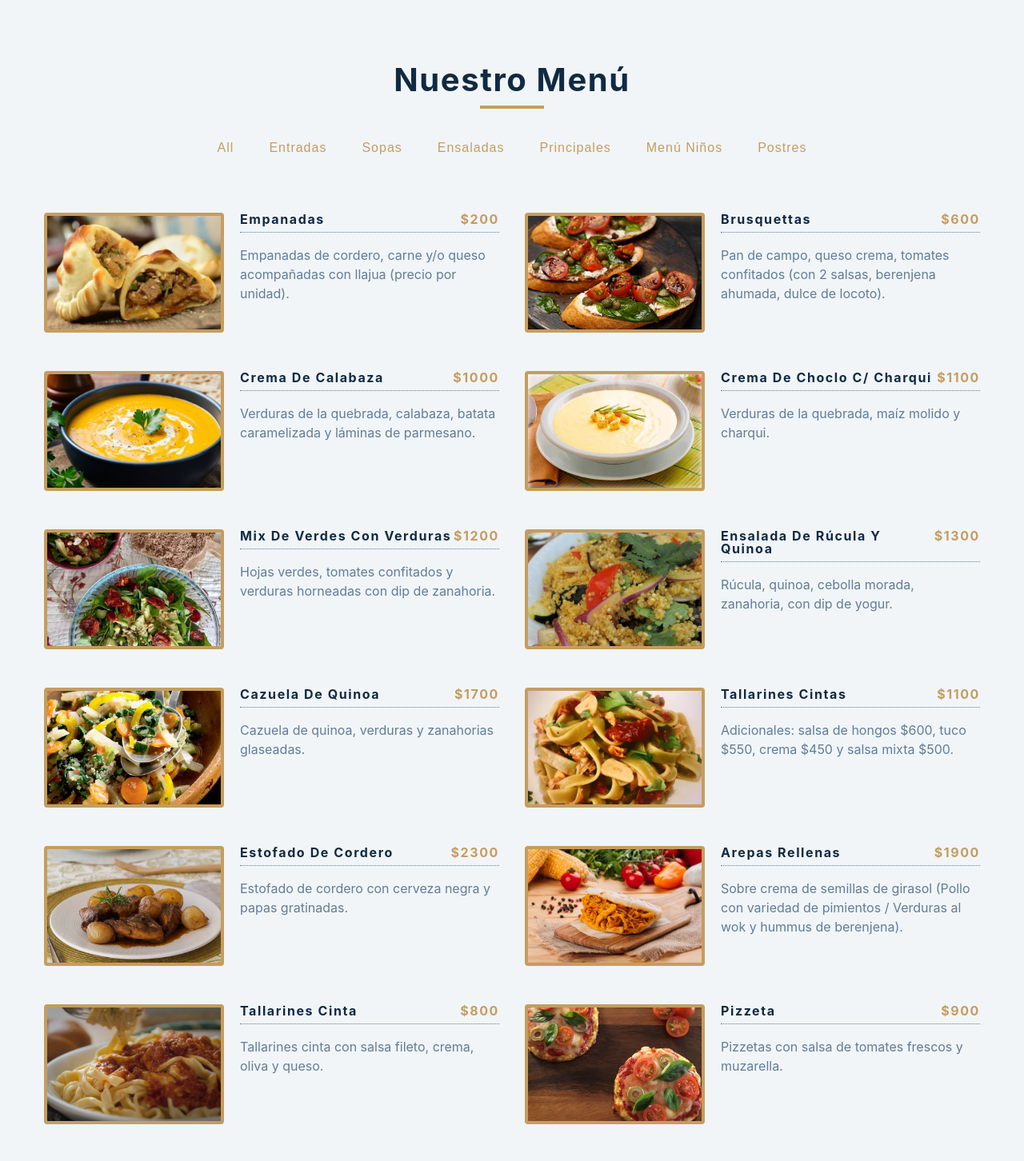
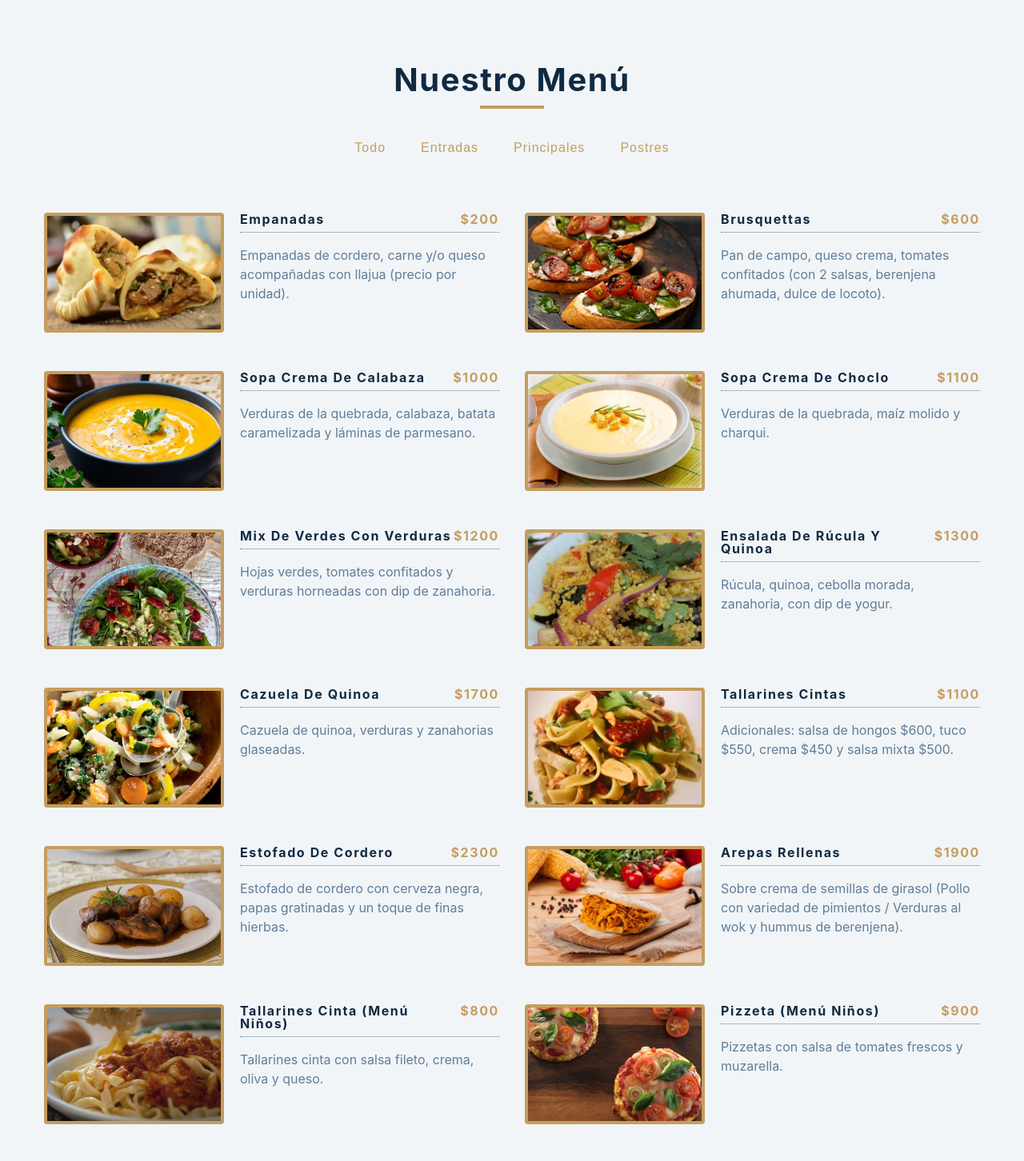
Before and after one commit to rcblue/react-restaurant-menu, a React (Create React App) app: page / in a window 1280 px wide. Shown: the top 1452 px of the page at 80% size. Built offline with nearby package versions, Linux system fonts and the light colour scheme.

Commit message:
fix categories

```diff
--- a/src/App.js
+++ b/src/App.js
@@ -3,14 +3,14 @@ import Menu from './Menu';
 import Categories from './Categories';
 import items from './data';
 
-const allCategories =['all',...new Set(items.map((item)=> item.category))] ;
+const allCategories =['todo',...new Set(items.map((item)=> item.category))] ;
 
 function App() {
 const [menuItems, setMenuItems] = useState(items);
 const [categories, setCategories] = useState(allCategories);
 
 const filterItems = (category) =>{
-  if (category === 'all'){
+  if (category === 'todo'){
     setMenuItems(items);
     return;
   }
--- a/src/data.js
+++ b/src/data.js
@@ -17,16 +17,16 @@ const menu = [
   },
   {
     id: 3,
-    title: 'crema de calabaza',
-    category: 'sopas',
+    title: 'sopa crema de calabaza',
+    category: 'principales',
     price: 1000.00,
     img: './images/item-3.jpeg',
     desc: `Verduras de la quebrada, calabaza, batata caramelizada y láminas de parmesano.`,
   },
   {
     id: 4,
-    title: 'crema de choclo c/ charqui',
-    category: 'sopas',
+    title: 'sopa crema de choclo',
+    category: 'principales',
     price: 1100.00,
     img: './images/item-4.jpeg',
     desc: `Verduras de la quebrada, maíz molido y charqui.`,
@@ -34,7 +34,7 @@ const menu = [
   {
     id: 5,
     title: 'mix de verdes con verduras',
-    category: 'ensaladas',
+    category: 'principales',
     price: 1200.00,
     img: './images/item-5.jpeg',
     desc: `Hojas verdes, tomates confitados y verduras horneadas con dip de zanahoria.`,
@@ -42,7 +42,7 @@ const menu = [
   {
     id: 6,
     title: 'ensalada de rúcula y quinoa',
-    category: 'ensaladas',
+    category: 'principales',
     price: 1300.00,
     img: './images/item-6.jpeg',
     desc: `Rúcula, quinoa, cebolla morada, zanahoria, con dip de yogur.`,
@@ -69,7 +69,7 @@ const menu = [
     category: 'principales',
     price: 2300.00,
     img: './images/item-9.jpeg',
-    desc: `Estofado de cordero con cerveza negra y papas gratinadas.`,
+    desc: `Estofado de cordero con cerveza negra, papas gratinadas y un toque de finas hierbas.`,
   },
   {
     id: 10,
@@ -81,16 +81,16 @@ const menu = [
   },
   {
     id: 11,
-    title: 'tallarines cinta',
-    category: 'menú niños',
+    title: 'tallarines cinta (menú niños)',
+    category: 'principales',
     price: 800.00,
     img: './images/item-11.jpeg',
     desc: `Tallarines cinta con salsa fileto, crema, oliva y queso.`,
   },
   {
     id: 12,
-    title: 'pizzeta',
-    category: 'menú niños',
+    title: 'pizzeta (menú niños)',
+    category: 'principales',
     price: 900.00,
     img: './images/item-12.jpeg',
     desc: `Pizzetas con salsa de tomates frescos y muzarella.`,
--- a/src/index.css
+++ b/src/index.css
@@ -234,3 +234,8 @@ Menu
     height: 150px;
   }
 }
+@media screen and (max-width: 441px) {
+  .btn-container {
+    flex-direction: column;
+  }
+}
```
